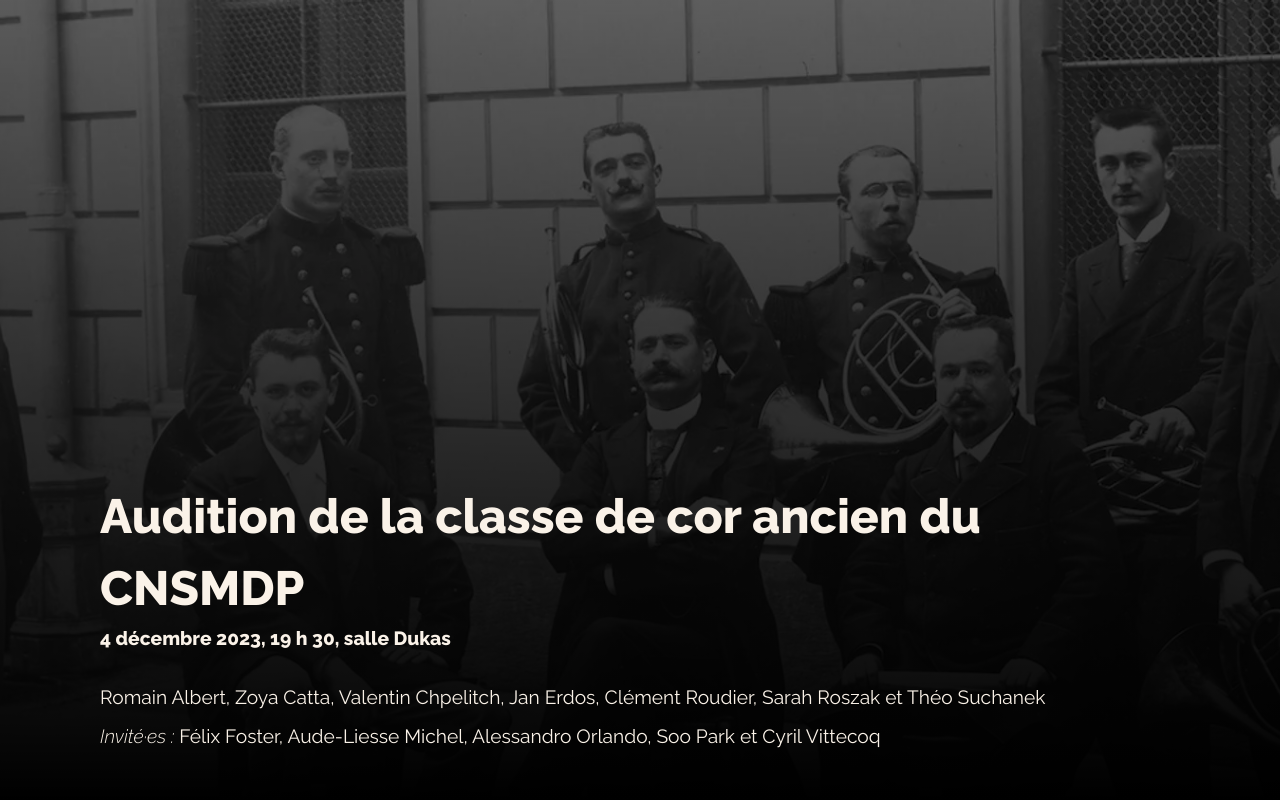
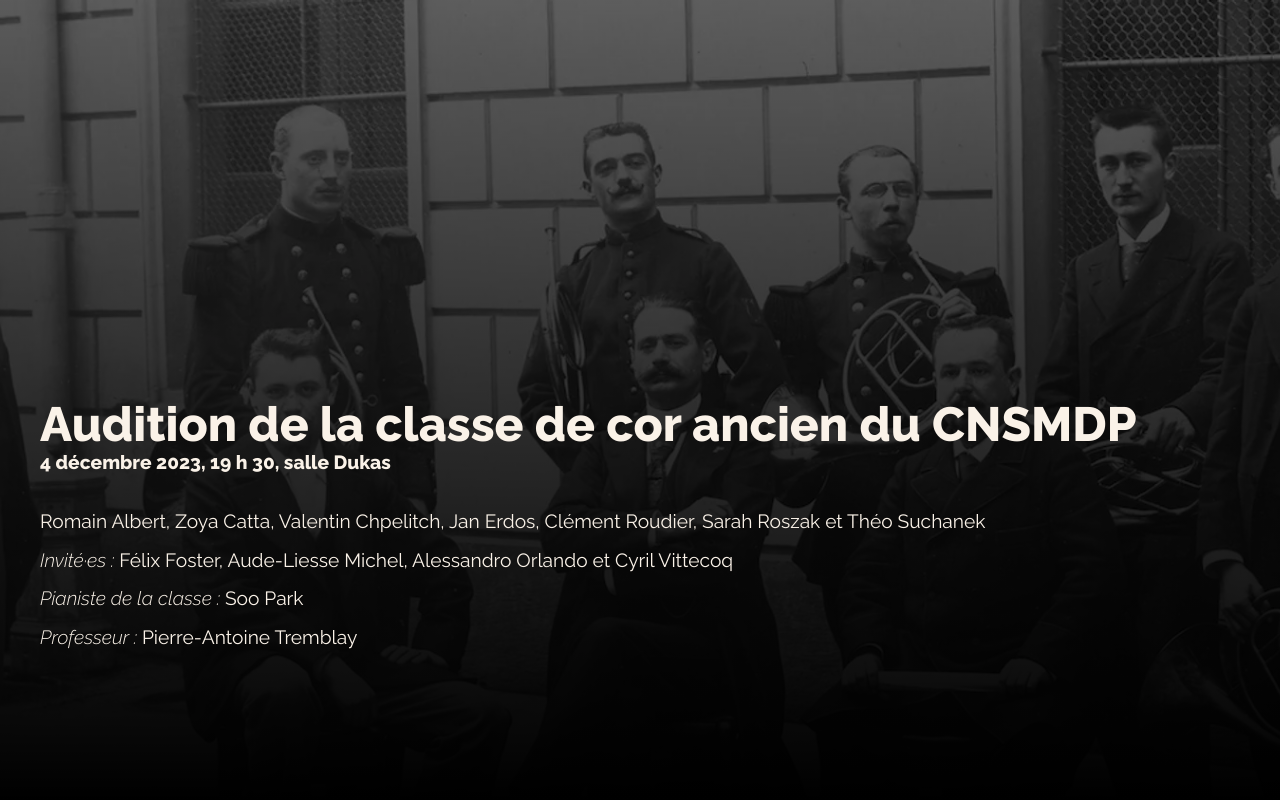
Before and after one commit to puzzi22/program, a website built with Parcel: page index.html in a window 1280 px wide. Shown: the top 800 px of the page. Built offline with nearby package versions, Linux system fonts and the light colour scheme.

Commit message:
final update

```diff
--- a/index.html
+++ b/index.html
@@ -25,7 +25,13 @@
 					</p>
 					<p class="invited-artists">
 						<span>Invité&#183;es :</span> Félix Foster, Aude-Liesse Michel,
-						Alessandro Orlando, Soo Park et Cyril Vittecoq
+						Alessandro Orlando et Cyril Vittecoq
+					</p>
+					<p class="invited-artists">
+						<span>Pianiste de la classe :</span> Soo Park
+					</p>
+					<p class="invited-artists">
+						<span>Professeur :</span> Pierre-Antoine Tremblay
 					</p>
 					<!-- <p class="studio">Classe de Pierre-Antoine Tremblay</p> -->
 				</section>
--- a/styles.css
+++ b/styles.css
@@ -29,12 +29,13 @@ main {
 }
 
 .featured {
-	padding-top: 60vh;
+	padding-top: 50vh;
 	color: rgb(250, 242, 232);
 }
 
 .title {
 	font-size: 2.5rem;
+	line-height: 1;
 }
 
 .date {
@@ -109,9 +110,10 @@ em {
 	opacity: 1;
 }
 
-@media only screen and (max-width: 1151px) {
+@media only screen and (max-width: 1300px) {
 	.featured {
 		padding-top: 50vh;
+		margin: 0 40px;
 	}
 }
 
```
Also changed, not shown: dist/index.html, 2 other files.
